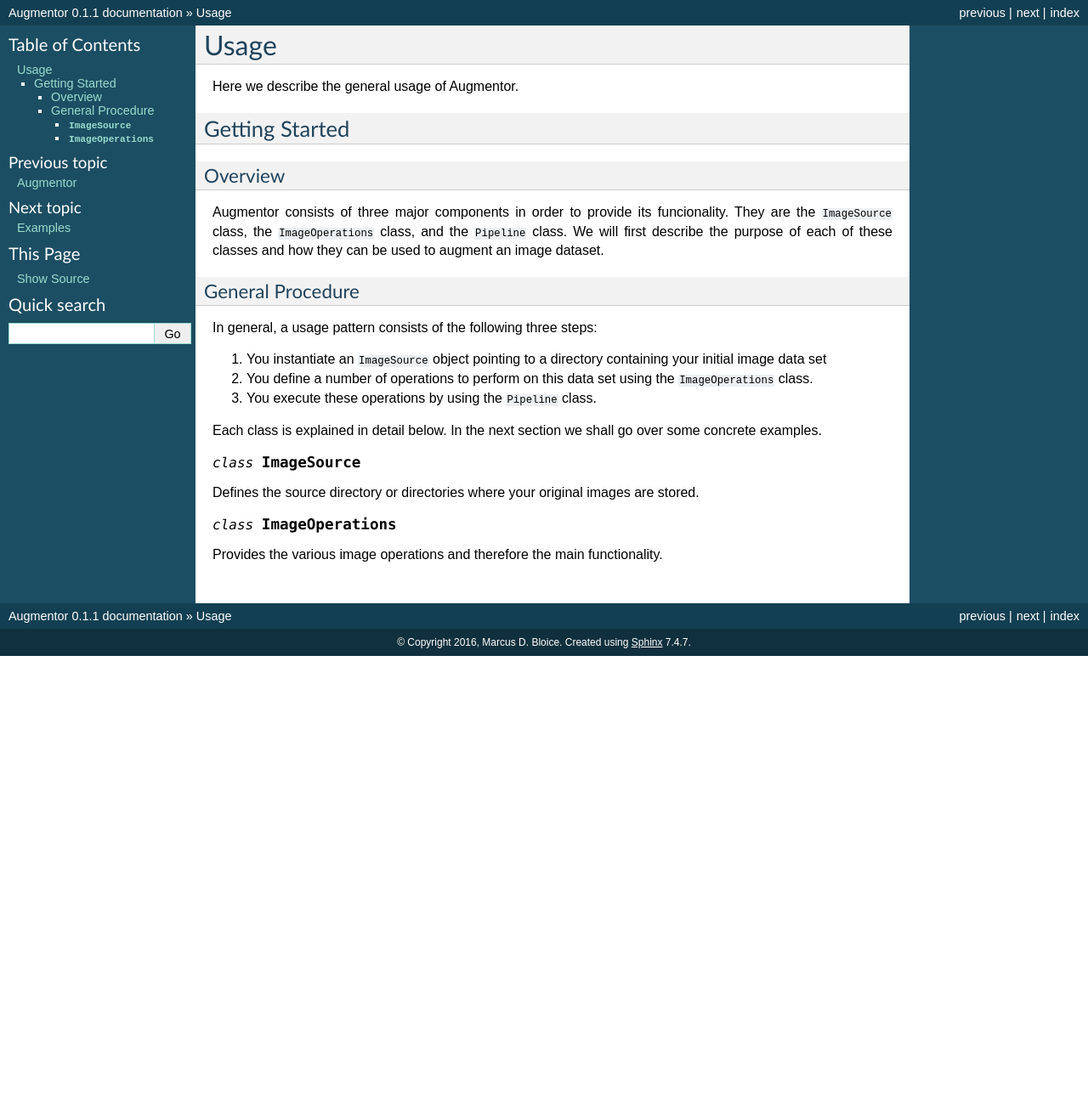
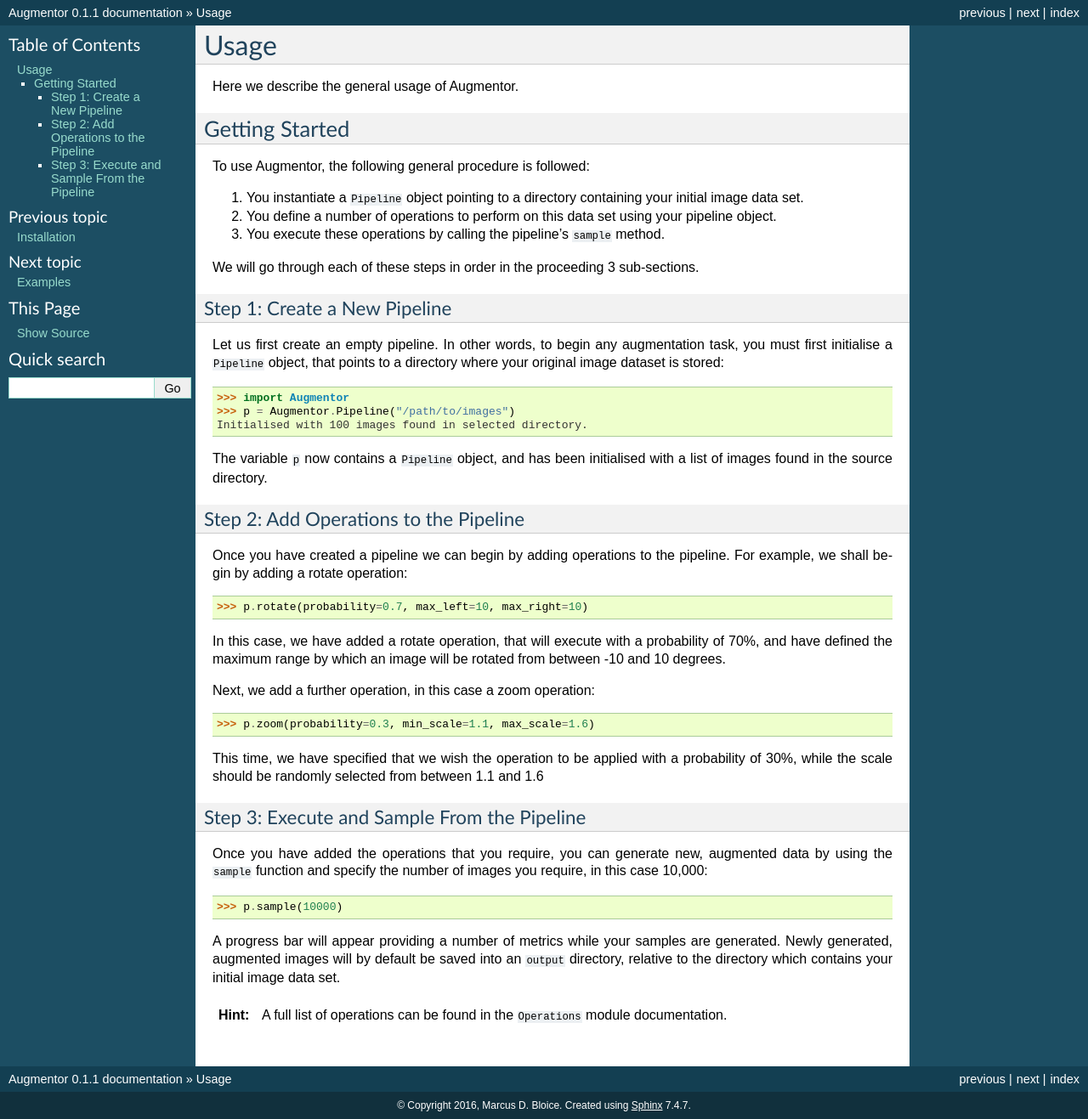
Before and after one commit to ChenXiao61/Img_augmentor, a Sphinx documentation site: the page built from docs/userguide/usage.rst, in a window 1280 px wide. Shown: the whole page at 85% size. Built offline with Sphinx 7.4.7, drawn with Linux system fonts in a browser that asks for light colours; before the commit the page ends 900 px from its top, so only the background shows below that.

Commit message:
Documentation changes, beginning autodoc source comments.

```diff
--- a/docs/userguide/install.rst
+++ b/docs/userguide/install.rst
@@ -3,20 +3,20 @@
 
 Installation is via ``pip``:
 
-.. code-block:: python
+.. code-block:: bash
 
     pip install Augmentor
 
 If you have to use ``sudo`` it is recommended that you use the ``-H`` flag:
 
-.. code-block:: python
+.. code-block:: bash
 
     sudo -H pip install Augmentor
 
 Requirements
 ------------
 
-Augmentor requires ``terminaltables`` and ``Pillow``.
+Augmentor requires ``Pillow`` and ``tqdm``. Note that Pillow is a fork of PIL, but both packages cannot exist simultaneously. Uninstall PIL before installing Pillow.
 
 Building
 --------
--- a/docs/userguide/usage.rst
+++ b/docs/userguide/usage.rst
@@ -3,31 +3,60 @@
 
 Here we describe the general usage of Augmentor.
 
-
 Getting Started
 ---------------
 
-Overview
-^^^^^^^^
+To use Augmentor, the following general procedure is followed:
 
-Augmentor consists of three major components in order to provide its funcionality. They are the ``ImageSource`` class, the ``ImageOperations`` class, and the ``Pipeline`` class. We will first describe the purpose of each of these classes and how they can be used to augment an image dataset.
+1. You instantiate a ``Pipeline`` object pointing to a directory containing your initial image data set.
+2. You define a number of operations to perform on this data set using your pipeline object.
+3. You execute these operations by calling the pipeline's ``sample`` method.
 
-General Procedure
-^^^^^^^^^^^^^^^^^
+We will go through each of these steps in order in the proceeding 3 sub-sections.
 
-In general, a usage pattern consists of the following three steps:
+Step 1: Create a New Pipeline
+^^^^^^^^^^^^^^^^^^^^^^^^^^^^^
 
-1. You instantiate an ``ImageSource`` object pointing to a directory containing your initial image data set
-2. You define a number of operations to perform on this data set using the ``ImageOperations`` class.
-3. You execute these operations by using the ``Pipeline`` class.
+Let us first create an empty pipeline. In other words, to begin any augmentation task, you must first initialise a ``Pipeline`` object, that points to a directory where your original image dataset is stored:
 
-Each class is explained in detail below. In the next section we shall go over some concrete examples.
+.. code-block:: python
 
-.. class:: ImageSource
+    >>> import Augmentor
+    >>> p = Augmentor.Pipeline("/path/to/images")
+    Initialised with 100 images found in selected directory.
 
-Defines the source directory or directories where your original images are stored.
+The variable ``p`` now contains a ``Pipeline`` object, and has been initialised with a list of images found in the source directory.
 
+Step 2: Add Operations to the Pipeline
+^^^^^^^^^^^^^^^^^^^^^^^^^^^^^^^^^^^^^^
 
-.. class:: ImageOperations
+Once you have created a pipeline we can begin by adding operations to the pipeline. For example, we shall begin by adding a rotate operation:
 
-Provides the various image operations and therefore the main functionality.
+.. code-block:: python
+
+    >>> p.rotate(probability=0.7, max_left=10, max_right=10)
+
+In this case, we have added a rotate operation, that will execute with a probability of 70%, and have defined the maximum range by which an image will be rotated from between -10 and 10 degrees.
+
+Next, we add a further operation, in this case a zoom operation:
+
+.. code-block:: python
+
+    >>> p.zoom(probability=0.3, min_scale=1.1, max_scale=1.6)
+
+This time, we have specified that we wish the operation to be applied with a probability of 30%, while the scale should be randomly selected from between 1.1 and 1.6
+
+Step 3: Execute and Sample From the Pipeline
+^^^^^^^^^^^^^^^^^^^^^^^^^^^^^^^^^^^^^^^^^^^^
+
+Once you have added the operations that you require, you can generate new, augmented data by using the ``sample`` function and specify the number of images you require, in this case 10,000:
+
+.. code-block:: python
+
+    >>> p.sample(10000)
+
+A progress bar will appear providing a number of metrics while your samples are generated. Newly generated, augmented images will by default be saved into an ``output`` directory, relative to the directory which contains your initial image data set.
+
+.. hint::
+
+    A full list of operations can be found in the ``Operations`` module documentation.
```
Also changed, not shown: docs/code.rst (+4 -27 lines), docs/index.rst (+3 -6 lines), docs/userguide/examples.rst (+23 -20 lines), docs/userguide/github.rst (deleted, +0 -310 lines), 1 other file.
